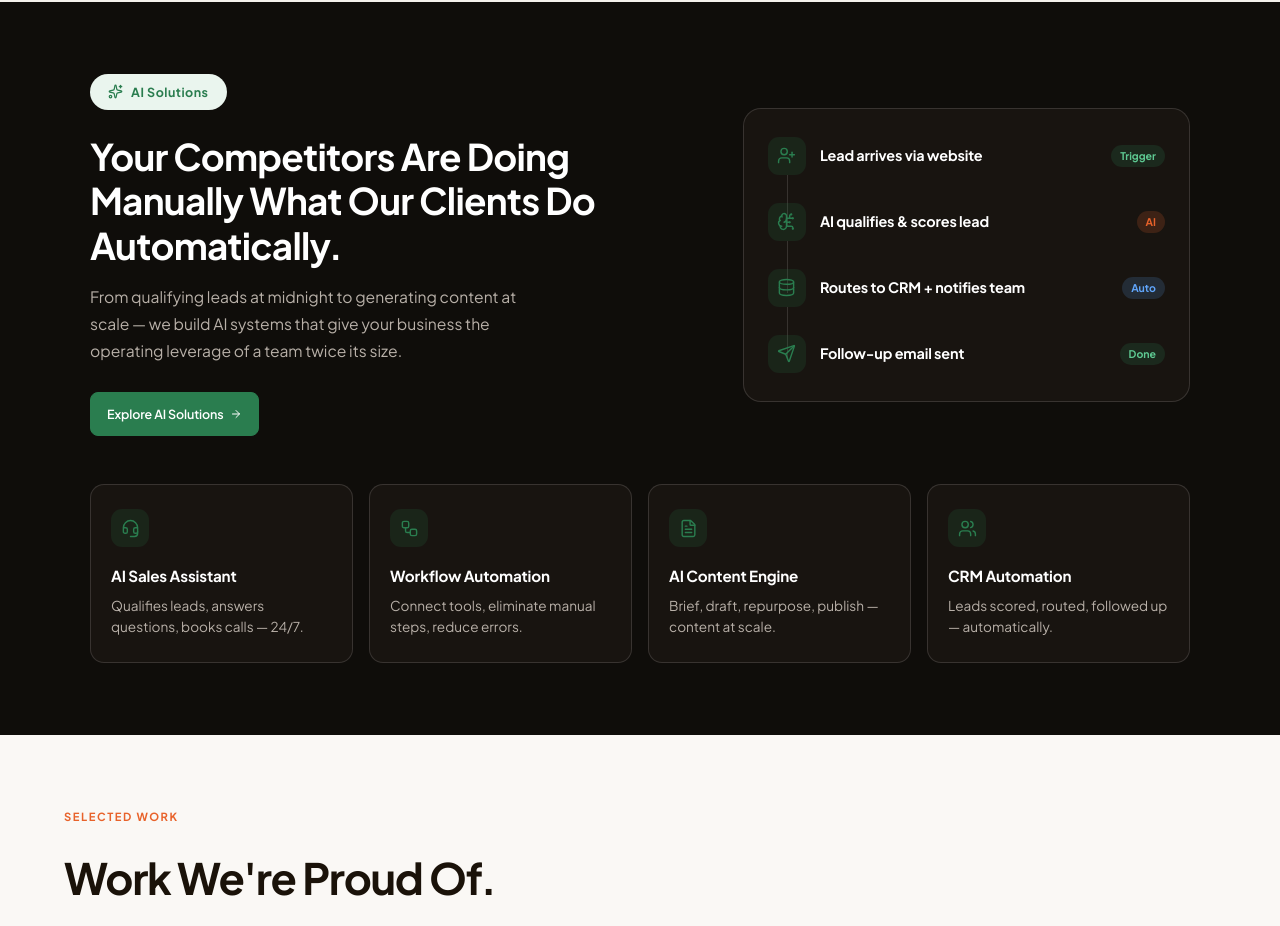
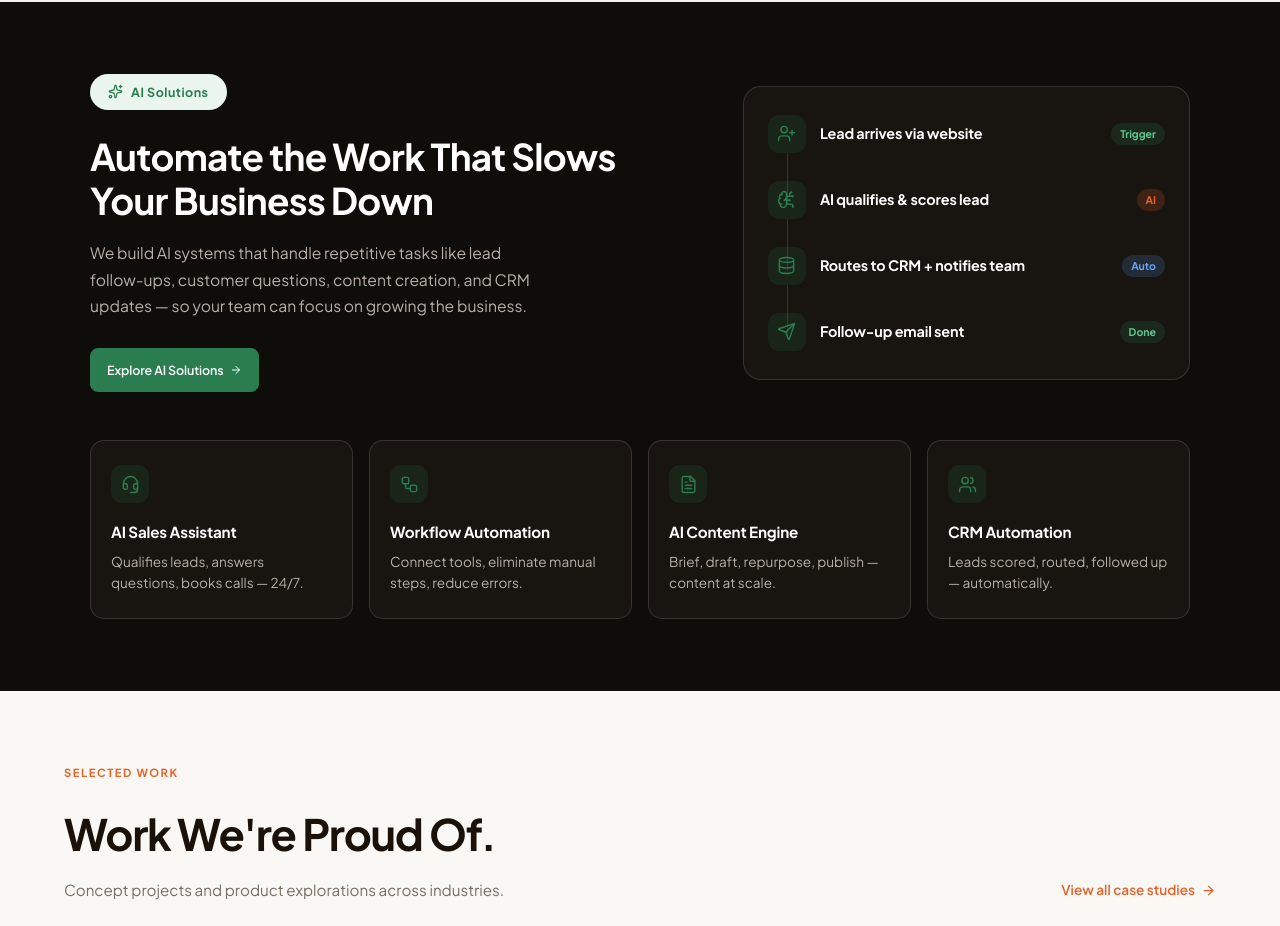
Before and after one commit to midwaytech2026-commits/midway-tech-website, a React (Vite) app in the folder client/: page / in a window 1280 px wide. Shown: the part 2940-3866 px from the top of the page. Built offline with nearby package versions, Linux system fonts and the light colour scheme; no server answers.

Commit message:
ui: apply home page client feedback

```diff
--- a/client/src/components/home/AiSolutions.tsx
+++ b/client/src/components/home/AiSolutions.tsx
@@ -29,10 +29,10 @@ export default function AiSolutions() {
             AI Solutions
           </span>
 
-          <h2 className="ai-title">Your Competitors Are Doing Manually What Our Clients Do Automatically.</h2>
+          <h2 className="ai-title">Automate the Work That Slows Your Business Down</h2>
           <p className="ai-sub">
-            From qualifying leads at midnight to generating content at scale — we build AI systems that give
-            your business the operating leverage of a team twice its size.
+            We build AI systems that handle repetitive tasks like lead follow-ups, customer questions,
+            content creation, and CRM updates — so your team can focus on growing the business.
           </p>
 
           <Link to="/services/ai-automation" className="btn-primary ai-cta">
```
